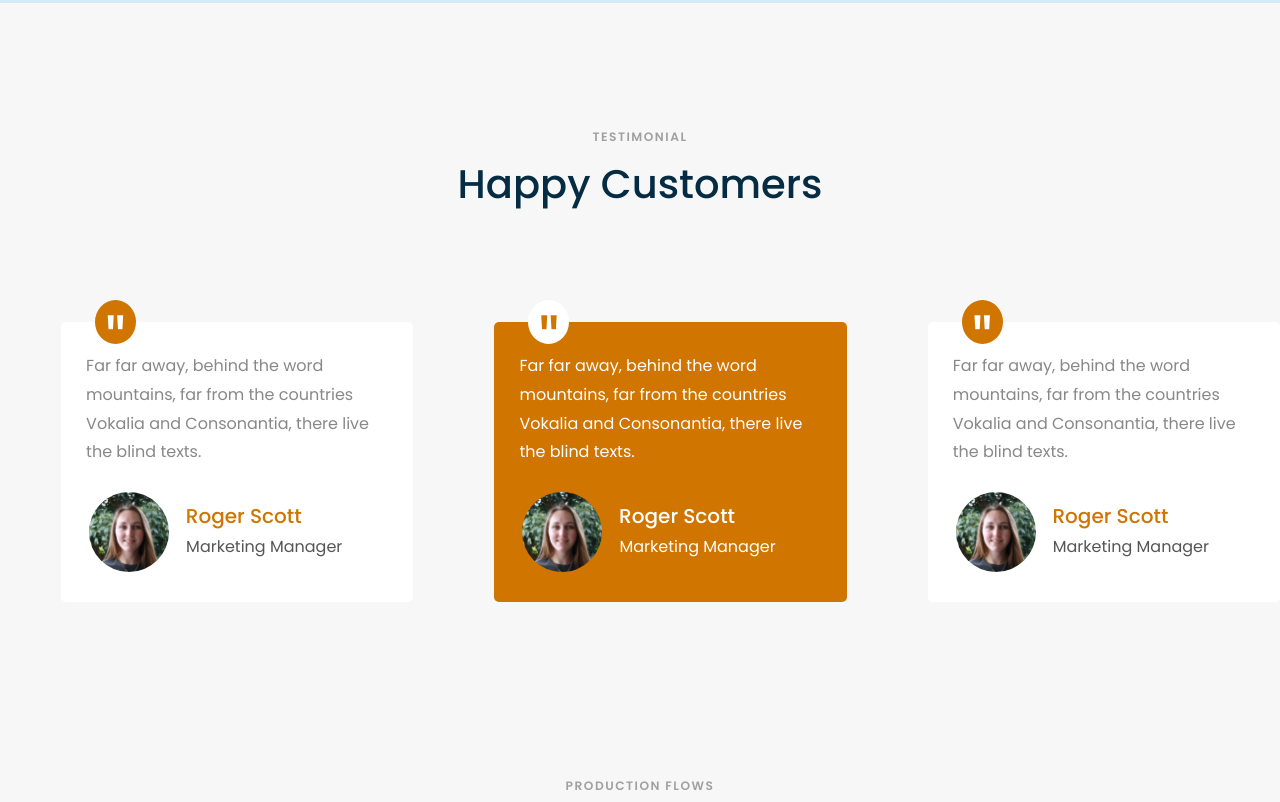
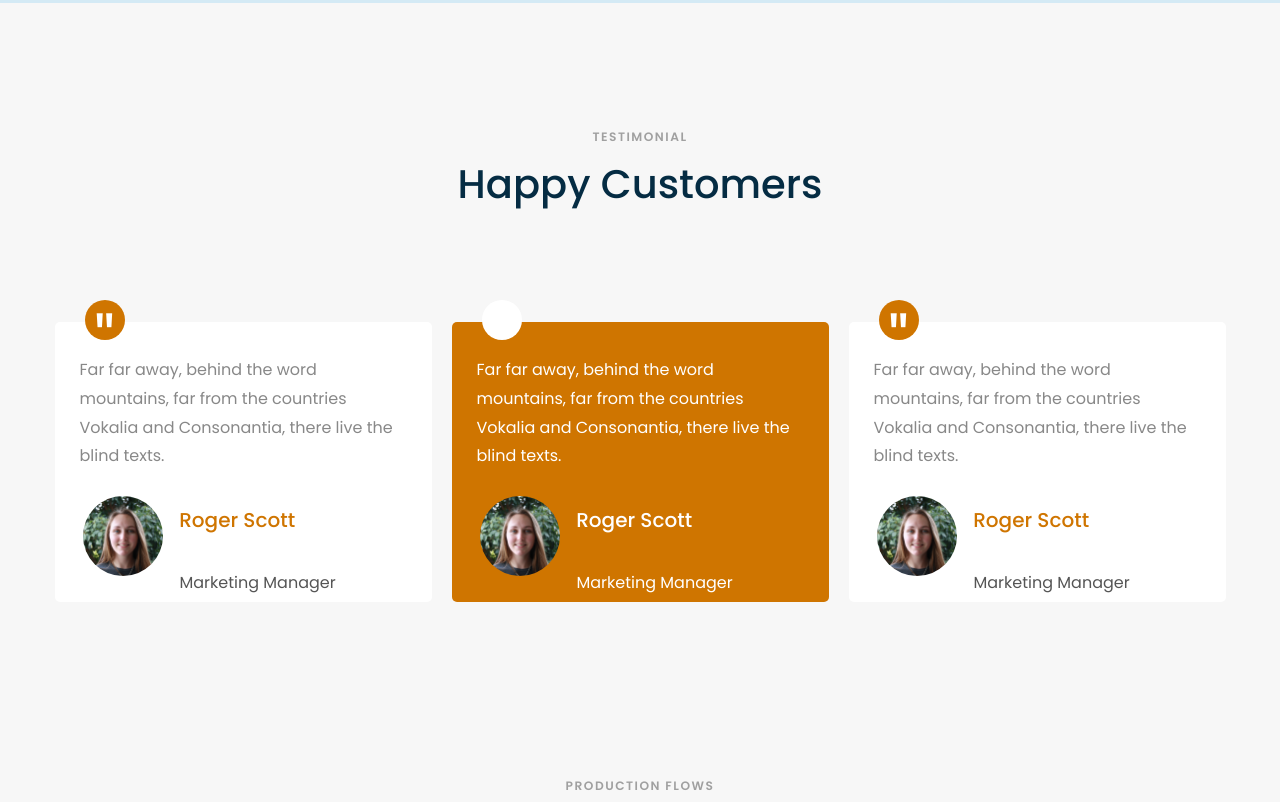
Before and after one commit to HalehNk/Furnish, a plain HTML site: page index.html in a window 1280 px wide. Shown: the part 3080-3882 px from the top of the page. Drawn offline with nearby package versions, Linux system fonts and the light colour scheme.

Commit message:
failed attempt at fixing the slider

```diff
--- a/index.html
+++ b/index.html
@@ -239,10 +239,10 @@
           <h2 id="h2-sec4" class="h2--big h2--big_txtbox">Happy Customers</h2>
         </div>
         <div class="slider flex">
+          <div class="slider__items slider__item-1">
             <div class="icon-container icon-container-md2">
               <p class="quotation-icon">"</p>
             </div>
-          <div class="slider__items slider__item-1">
             <p class="paragraph">Far far away, behind the word mountains, far from the countries Vokalia and
               Consonantia,
               there live the blind texts.</p>
@@ -250,10 +250,10 @@
             <h3 class="heading-tertiary">Roger Scott</h3>
             <p class="paragraph paragraph-carier">Marketing Manager</p>
           </div>
+          <div class="slider__items slider__item-2">
             <div class="icon-container icon-container-md2 md2-white">
               <p class="quotation-icon">"</p>
             </div>
-          <div class="slider__items slider__item-2">
             <p class="paragraph">Far far away, behind the word mountains, far from the countries Vokalia and
               Consonantia,
               there live the blind texts.</p>
@@ -261,10 +261,10 @@
             <h3 class="heading-tertiary">Roger Scott</h3>
             <p class="paragraph paragraph-carier">Marketing Manager</p>
           </div>
+          <div class="slider__items slider__item-3">
             <div class="icon-container icon-container-md2">
               <p class="quotation-icon">"</p>
             </div>
-          <div class="slider__items slider__item-3">
             <p class="paragraph">Far far away, behind the word mountains, far from the countries Vokalia and
               Consonantia,
               there live the blind texts.</p>
--- a/style.css
+++ b/style.css
@@ -76,7 +76,6 @@ h1 span {
   font-weight: 500;
 }
 
-/* FIX */
 .slider__items h3 {
   display: inline-block;
   position: relative;
@@ -126,7 +125,9 @@ h1 span {
 }
 
 .slider__items .paragraph {
-  padding: 30px 28px 25px 25px;
+  position: relative;
+  top: -15px;
+  padding: 0 28px 10px 25px;
   line-height: 1.8;
 }
 
@@ -134,9 +135,10 @@ h1 span {
   color: #fff;
 }
 
+/* FIX FIX FIX */
 .paragraph-carier {
-  position: relative;
-  bottom: 77px;
+  /* position: relative; */
+  top: 60px;
   left: 100px;
   color: #555;
 }
@@ -163,7 +165,7 @@ h1 span {
   display: inline-block;
 }
 
-/* ADD FIX */
+/* ADD */
 .tiny-p {
   font-size: 1.25rem;
   padding-right: 10px;
@@ -277,11 +279,11 @@ h1 span {
 }
 
 .icon-container-md2 {
-  width: 44px;
-  height: 44px;
+  width: 40px;
+  height: 40px;
   position: relative;
-  bottom: 140px;
-  left: 95px;
+  bottom: 22px;
+  left: 30px;
   z-index: 2;
 }
 
@@ -290,6 +292,7 @@ h1 span {
   color: #fff;
 }
 
+/* WHY doesnt it work?? the quotation color doesnt work */
 .md2-white {
   background-color: #fff;
   color: var(--darker-orange);
@@ -310,13 +313,13 @@ h1 span {
   /* background-color: var(--light-orange); */
   content: "";
   animation: beat 1.5s ease-out infinite;
-  width: 70px;
-  height: 70px;
+  width: 80px;
+  height: 80px;
   border-radius: 100%;
   position: absolute;
   z-index: 0;
-  left: 4px;
-  bottom: 5px;
+  left: 0;
+  bottom: 0;
 }
 
 .quotation-icon {
@@ -325,6 +328,10 @@ h1 span {
   position: relative;
   top: 2.5rem;
 }
+
+/* .slider__item-2 .question-icon {
+  color: var(--darker-orange);
+} */
 
 @keyframes beat {
   0% {
@@ -362,8 +369,6 @@ h1 span {
 .search-icon {
   font-size: 2rem;
 }
-
-/* FIX */
 
 .flex--icon-huge {
   align-items: center;
@@ -445,7 +450,6 @@ h1 span {
 
 .icon-calender {
   padding-left: 2rem;
-  /* FIX FIX FIX */
 }
 
 .question-icon {
@@ -501,7 +505,6 @@ a {
 .blue-link {
   display: block;
   font-size: 1.7rem;
-  /* FIX FIX FIX */
   padding-left: 76px;
   position: relative;
   bottom: 36px;
@@ -1050,8 +1053,6 @@ a {
 }
 
 /******************* section 5 ******************/
-/* TODO make margin-top(padding?) of small-p smaller */
-
 .section-05 {
   background-color: var(--color-gray-bck);
   padding-bottom: 10rem;
@@ -1180,8 +1181,6 @@ a {
   background-color: var(--background-light-blue-01);
 }
 
-/* FIX */
-
 .relative {
   position: relative;
 }
```
Lines whose indentation alone changed are shown as unchanged.
